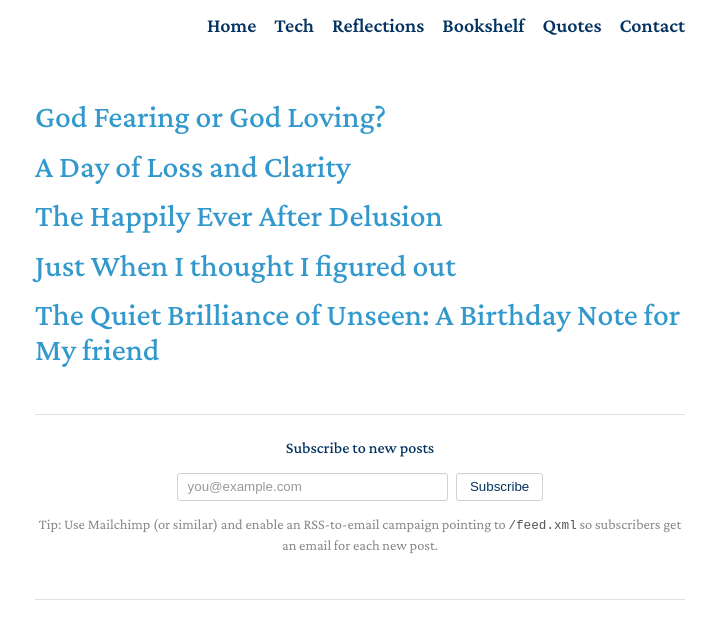
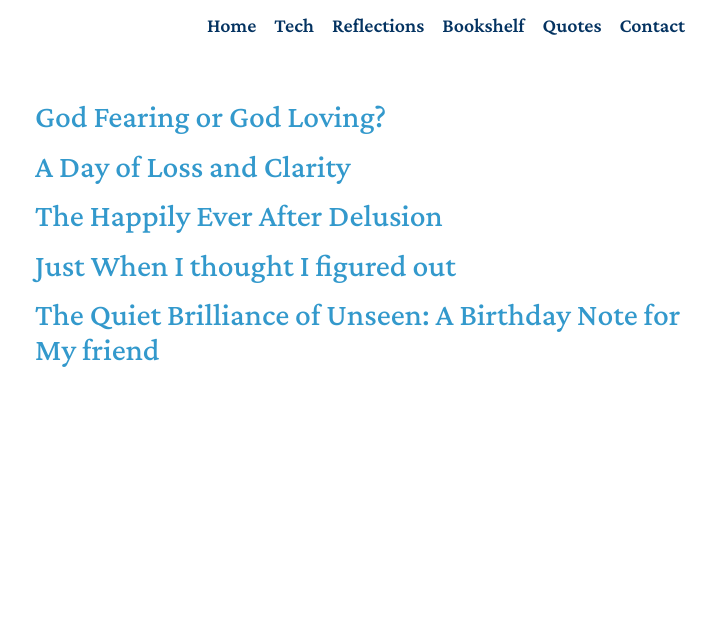
Before and after one commit to kumaripriyankasingh/kumaripriyankasingh.github.io, a Jekyll site: the page built from blogs/index.md, in a window 1280 px wide. Shown: the top 639 px of the page, without its empty margins (435-1151 px from the left). Built offline with Jekyll 4.4.1, drawn with Linux system fonts in a browser that asks for light colours; our own code applies the rules of GitHub Pages for plain Markdown files.

Commit message:
Remove email subscription feature from blog posts
Remove the Mailchimp signup form, RSS feed, and related setup from
/tech and /blogs. Posts now render content only, with no subscribe prompt.

Co-Authored-By: Claude Opus 4.8 <noreply@anthropic.com>

```diff
--- a/_config.yml
+++ b/_config.yml
@@ -27,7 +27,6 @@ google_analytics:
 remote_theme: pages-themes/minimal@v0.2.0
 plugins:
   - jekyll-remote-theme
-  - jekyll-feed
 
 collections:
   blogs:
--- a/_includes/subscribe.html
+++ /dev/null
@@ -1,17 +0,0 @@
-<!-- Subscription form include -->
-<!-- Replace the form `action` with your Mailchimp form POST URL (or another provider's endpoint). -->
-<section class="subscribe-section">
-  <h3>Subscribe to new posts</h3>
-
-
-  <form class="subscribe-form validate" action="https://priyankasinh.us10.list-manage.com/subscribe/post?u=e6b7980da0155ddbb9f1afda1&amp;id=ec20366707&amp;f_id=00008ae3f0" method="post" id="mc-embedded-subscribe-form" name="mc-embedded-subscribe-form" target="_blank" novalidate>
-    <label for="mce-EMAIL" class="sr-only">Email address</label>
-    <input type="email" name="EMAIL" class="required email" id="mce-EMAIL" placeholder="you@example.com" required="" value="">
-    <div aria-hidden="true" style="position: absolute; left: -5000px;">
-      <input type="text" name="b_e6b7980da0155ddbb9f1afda1_ec20366707" tabindex="-1" value="">
-    </div>
-    <button type="submit" name="subscribe" id="mc-embedded-subscribe" class="button">Subscribe</button>
-  </form>
-
-  <p class="subscribe-hint">Tip: Use Mailchimp (or similar) and enable an RSS-to-email campaign pointing to <code>/feed.xml</code> so subscribers get an email for each new post.</p>
-</section>
--- a/_layouts/default.html
+++ b/_layouts/default.html
@@ -9,7 +9,6 @@
   <meta name="viewport" content="width=device-width, initial-scale=1">
 
   <link rel="stylesheet" href="{{ '/assets/css/style.css' | relative_url }}?v={{ site.time | date: '%s' }}">
-  <link rel="alternate" type="application/rss+xml" title="{{ site.title }}" href="{{ '/feed.xml' | relative_url }}">
 </head>
 
 <body>
@@ -42,10 +41,6 @@
 
       {{ content }}
 
-      {% if page.path contains 'blogs/' or page.path contains 'tech/' %}
-      {% include subscribe.html %}
-      {% endif %}
-
       <br>
     </section>
 
--- a/assets/css/style.scss
+++ b/assets/css/style.scss
@@ -28,82 +28,6 @@
   font-size: 20px;
 }
 
-/* Subscription form styles */
-.subscribe-section {
-  background: transparent;
-  margin: 2rem 0 2rem 0;
-  padding: 1.5rem 0;
-  border-top: 1px solid #e0e0e0;
-  border-bottom: 1px solid #e0e0e0;
-  color: #595959;
-  font: inherit;
-  text-align: center;
-}
-.subscribe-section h3 {
-  margin: 0 0 0.5rem 0;
-  font-size: 1rem;
-  font-weight: 500;
-  color: #043361;
-  letter-spacing: 0;
-}
-.subscribe-form {
-  display: flex;
-  gap: 0.5rem;
-  align-items: center;
-  justify-content: center;
-  margin: 1rem 0 0.8rem 0;
-}
-.subscribe-form input[type="email"] {
-  padding: 0.35rem 0.6rem;
-  border-radius: 3px;
-  border: 1px solid #d0d0d0;
-  font: 0.95rem inherit;
-  color: #595959;
-  background: #fff;
-  width: 250px;
-}
-.subscribe-form input[type="email"]::placeholder {
-  color: #999;
-}
-.subscribe-form input[type="email"]:focus {
-  outline: none;
-  border-color: #043361;
-  box-shadow: 0 0 0 2px rgba(3,115,180,0.1);
-}
-.subscribe-form .button,
-.subscribe-form button {
-  padding: 0.35rem 0.8rem;
-  border-radius: 3px;
-  border: 1px solid #d0d0d0;
-  background: #fff;
-  color: #043361;
-  cursor: pointer;
-  font: 0.95rem inherit;
-  font-weight: 500;
-  white-space: nowrap;
-  transition: all 0.15s ease;
-}
-.subscribe-form .button:hover,
-.subscribe-form button:hover {
-  border-color: #043361;
-  background: #f9f9f9;
-}
-.subscribe-hint {
-  margin-top: 0.6rem;
-  font-size: 0.9rem;
-  color: #888;
-  line-height: 1.4;
-}
-.subscribe-hint code {
-  background: transparent;
-  padding: 0;
-  border-radius: 0;
-  color: #555;
-  font-family: 'Courier New', monospace;
-  font-size: 0.88em;
-}
-.sr-only { position: absolute !important; height: 1px; width: 1px; overflow: hidden; clip: rect(1px, 1px, 1px, 1px); }
-
 /* Code block styling */
 pre {
   overflow-x: auto;
@@ -124,18 +48,3 @@ pre code {
   white-space: pre-wrap;
   overflow-wrap: break-word;
 }
-
-@media (max-width: 640px) {
-  .subscribe-form {
-    flex-direction: column;
-    align-items: stretch;
-    gap: 0.4rem;
-  }
-  .subscribe-form input[type="email"] {
-    width: 100%;
-  }
-  .subscribe-form .button,
-  .subscribe-form button {
-    width: 100%;
-  }
-}
```
Also changed, not shown: SUBSCRIBE_SETUP.md (deleted, +0 -76 lines).
